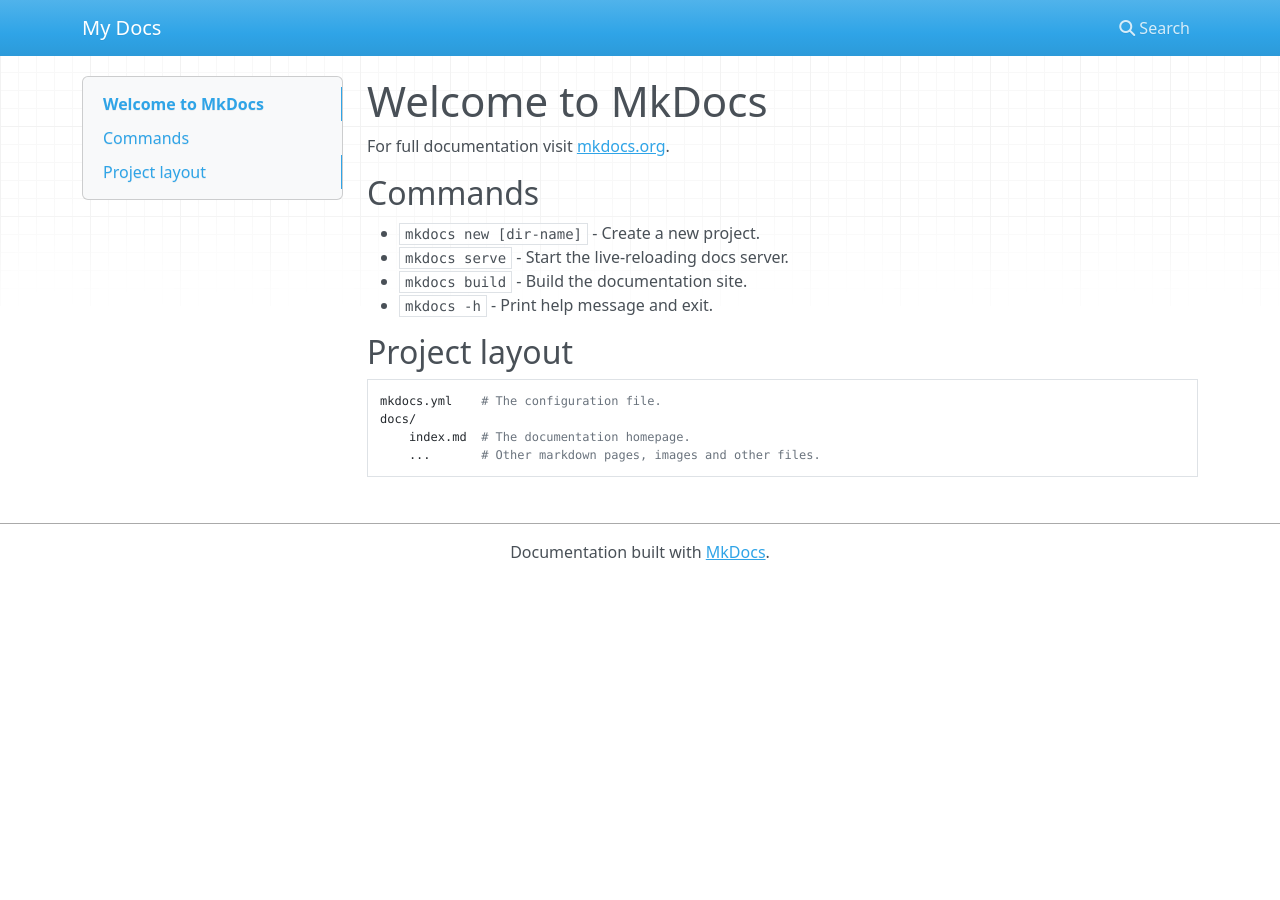
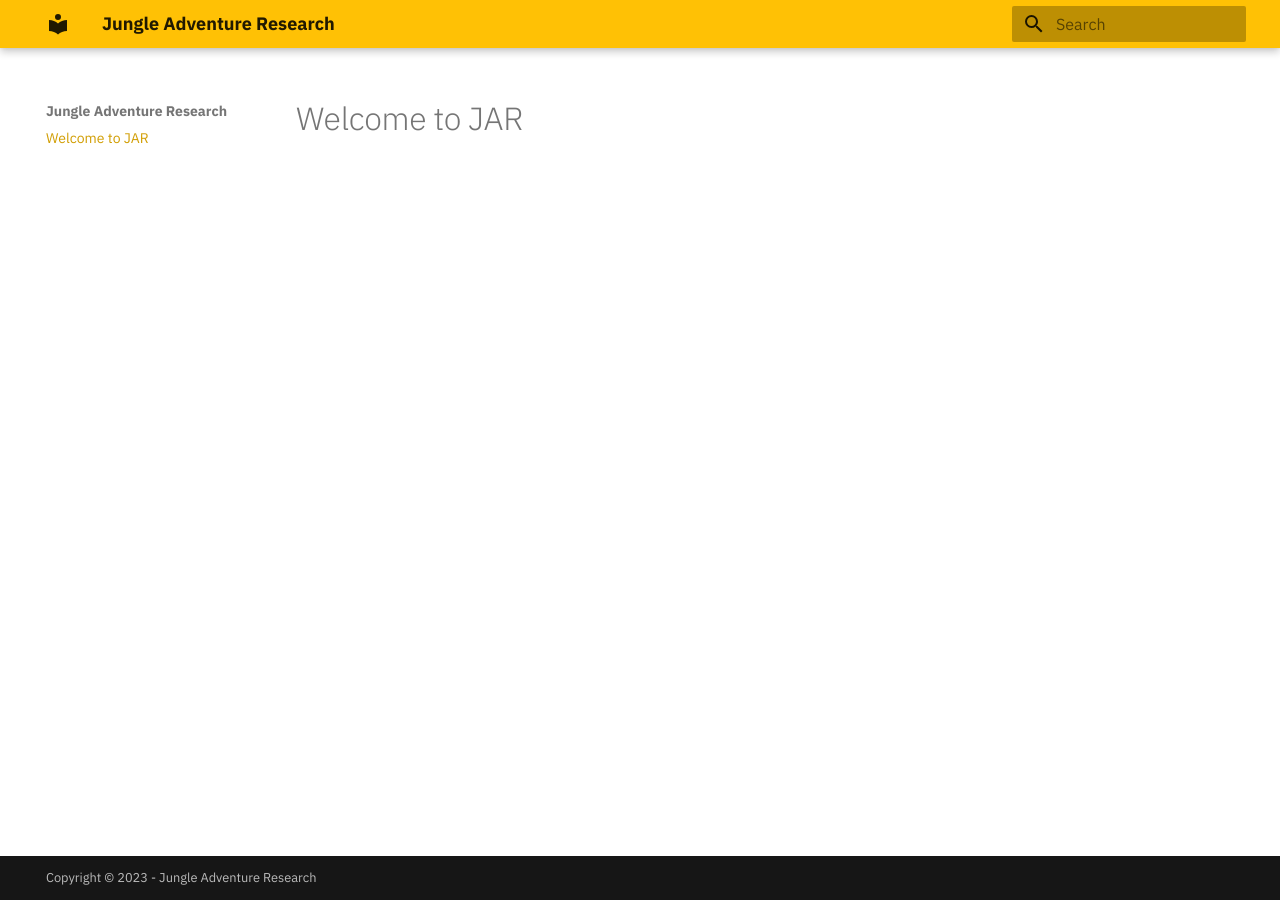
Before and after one commit to OneTesseractInMultiverse/jar, an MkDocs documentation site: the page built from docs/index.md, in a window 1280 px wide. Built offline with MkDocs 1.6.1 and Material for MkDocs 9.7.7, drawn with Linux system fonts in a browser that asks for light colours; nearby versions of some CDN libraries.

Commit message:
update landing page

```diff
--- a/docs/index.md
+++ b/docs/index.md
@@ -1,17 +1 @@
-# Welcome to MkDocs
-
-For full documentation visit [mkdocs.org](https://www.mkdocs.org).
-
-## Commands
-
-* `mkdocs new [dir-name]` - Create a new project.
-* `mkdocs serve` - Start the live-reloading docs server.
-* `mkdocs build` - Build the documentation site.
-* `mkdocs -h` - Print help message and exit.
-
-## Project layout
-
-    mkdocs.yml    # The configuration file.
-    docs/
-        index.md  # The documentation homepage.
-        ...       # Other markdown pages, images and other files.
+# Welcome to JAR
--- a/mkdocs.yml
+++ b/mkdocs.yml
@@ -1 +1,12 @@
-site_name: My Docs
+site_name: Jungle Adventure Research
+copyright: Copyright &copy; 2023 - Jungle Adventure Research
+extra:
+  generator: false
+theme:
+  name: material
+  palette:
+    primary: amber
+    accent: deep orange
+  font:
+    text: IBM Plex Sans
+    code: IBM Plex Mono
```
